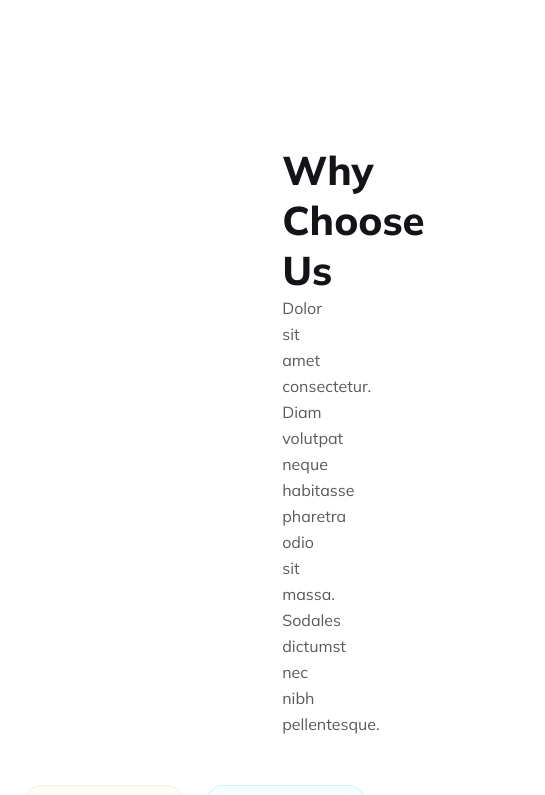
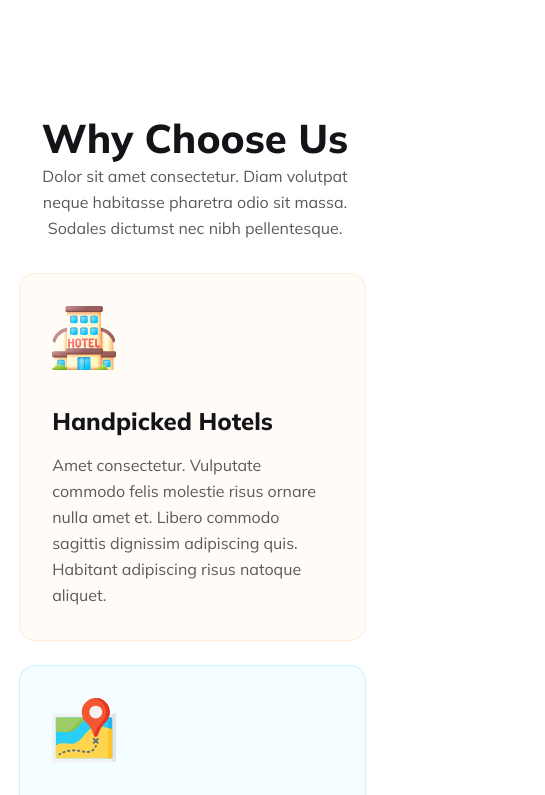
Before and after one commit to mr-codex005/hero-travel, a plain HTML site: page index.html in a window 390 px wide. Shown: the part 3970-4765 px from the top of the page, 545 px wide, since content can reach past the window. Drawn offline with Linux system fonts and the light colour scheme.

Commit message:
responsive choosing reason section done

```diff
--- a/styles/style.css
+++ b/styles/style.css
@@ -362,11 +362,11 @@ main {
   .popular-tours .btn {
     margin-top: 0.5rem;
   }
-  .chose-destination .text-container {
+  .chose-destination .text-container, .choosing-reason .title {
     padding: 1rem;
   }
 
-  .chose-destination .img-container {
+  .chose-destination .img-container, .choosing-reason .cards {
     display: flex;
     flex-direction: column;
     justify-content: center;
@@ -376,4 +376,11 @@ main {
     height: 11rem;
     border-radius: 1rem;
   }
+
+  .choosing-reason .card{
+    width: 80%;
+  }
+  .choosing-reason .cards{
+    margin-top: 1rem;
+  }
 }
```
